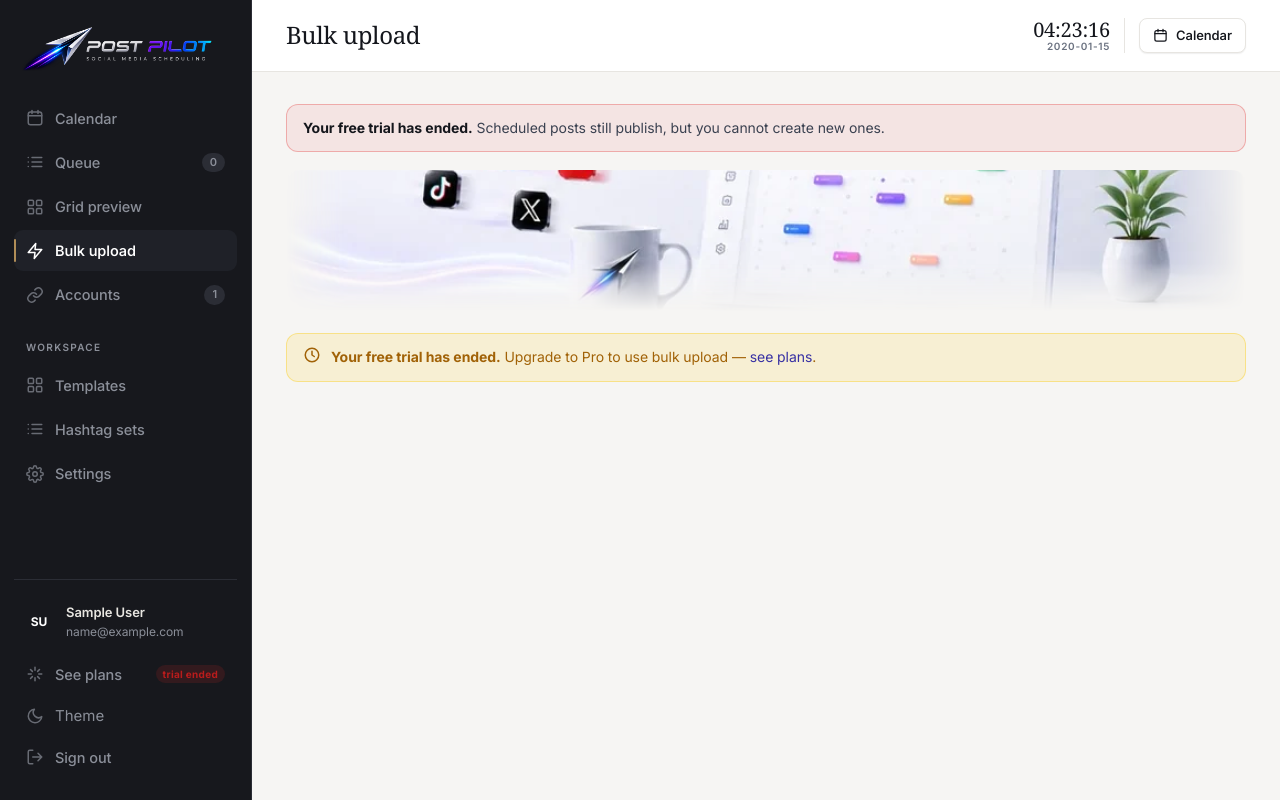
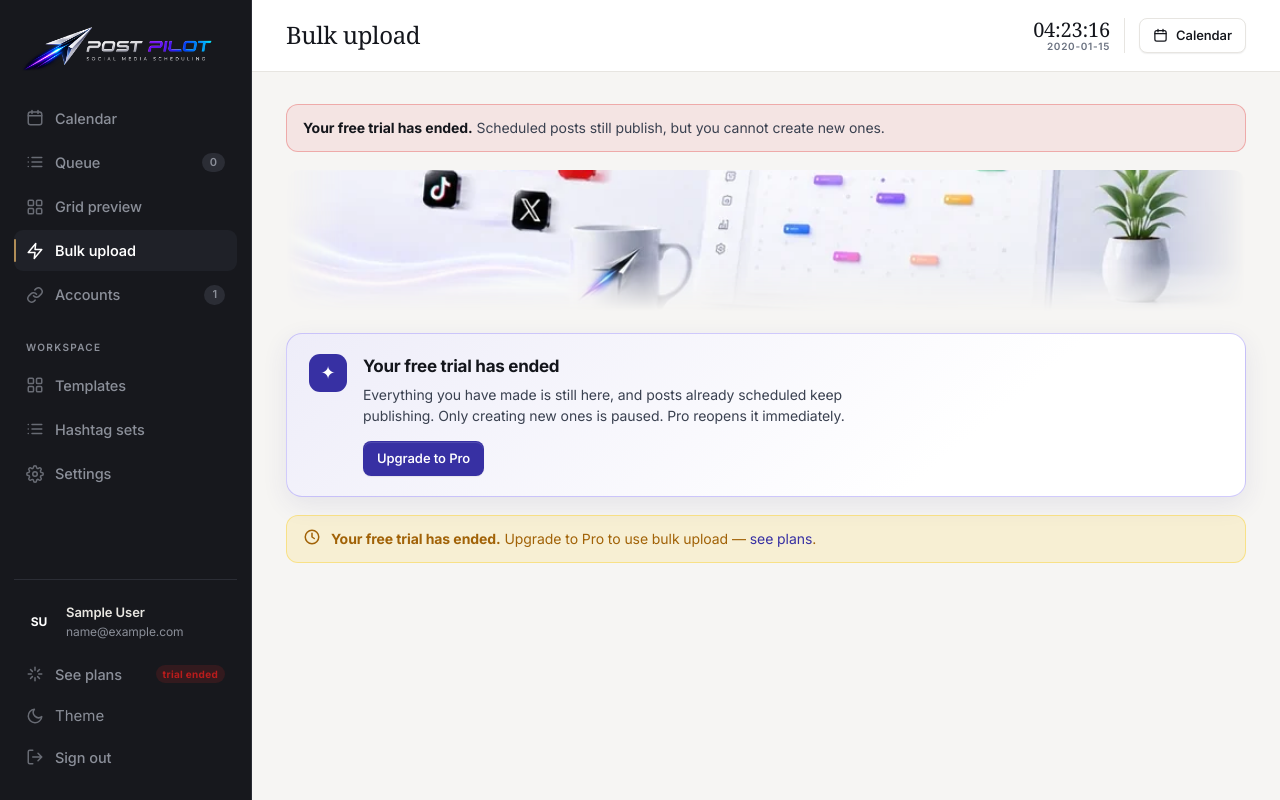
Before and after one commit to saimax72/postpilot, a PHP site: page /bulk.php in a window 1280 px wide. Run offline with PHP 8.4, Linux system fonts and the light colour scheme; the visitor is signed in with stand-in values (Sample User, id 1); tables that the repository leaves empty hold one stand-in row (values such as "Sample post"); some libraries are stand-ins or nearby versions; some web fonts are replaced.

Commit message:
Guide trial users towards Pro, without nagging them
A banner that says "upgrade!" on every page from day one is invisible by day
two, so the guidance escalates instead of shouting from the start: silent while
there is headroom, a plain statement of the number where that number matters,
and a real prompt only when the user is near a wall or has hit one.

Bulk upload always says how many posts are left, since that is the page where
the limit actually bites and finding out afterwards is the bad outcome. The
calendar, queue and grid stay quiet until the last few posts of the day or the
last two days of the trial. Settings carries an explicit Upgrade button.

The button goes to checkout when payments are configured and to the plans page
when they are not, so the same call to action works either way.

Administrators and anyone already on Pro see none of it.

Co-Authored-By: Claude Opus 5 <noreply@anthropic.com>

```diff
--- a/app/plans.php
+++ b/app/plans.php
@@ -247,6 +247,87 @@ function posts_remaining_today(int $userId, ?array $user = null): ?int
     return max(0, $limit - usage_posts_today($userId, $user));
 }
 
+/** Where an upgrade actually starts: checkout if it exists, the plans page if not. */
+function upgrade_url(): string
+{
+    return billing_enabled() ? '/upgrade.php' : '/pricing.php';
+}
+
+/**
+ * Contextual guidance towards Pro, for someone still on the trial.
+ *
+ * Deliberately quiet until it is relevant. A banner that says "upgrade!" on
+ * every page from day one is ignored by day two, so this stays informational
+ * while there is plenty of headroom and only becomes a prompt when the user is
+ * actually near a wall - or has hit one.
+ *
+ * $always shows the quiet form even with headroom. Use it on the pages where
+ * knowing the number ahead of time matters, like bulk upload.
+ */
+function upgrade_nudge(bool $always = false, ?array $user = null): string
+{
+    $user = $user ?: auth_user();
+    if (!$user || is_admin_user($user) || plan_key($user) !== 'trial') {
+        return '';
+    }
+
+    $uid   = (int)$user['id'];
+    $limit = plan_limit('posts_per_day', $user);
+    $used  = usage_posts_today($uid, $user);
+    $left  = $limit > 0 ? max(0, $limit - $used) : null;
+    $days  = trial_days_left($user);
+
+    $btn = '<a class="btn btn-sm" href="' . upgrade_url() . '">Upgrade to Pro</a>';
+
+    if (trial_expired($user)) {
+        return upgrade_panel('Your free trial has ended',
+            'Everything you have made is still here, and posts already scheduled keep publishing. '
+            . 'Only creating new ones is paused. Pro reopens it immediately.', $btn);
+    }
+
+    if ($left === 0) {
+        return upgrade_panel('That is today&rsquo;s ' . $limit . ' posts',
+            'The limit resets at midnight in your timezone. Pro removes it entirely, along with '
+            . 'the ' . TRIAL_DAYS . '-day clock.', $btn);
+    }
+
+    // Near a wall: little headroom left today, or the trial nearly over.
+    $tight = ($limit > 0 && $left <= max(2, (int)ceil($limit * 0.3))) || $days <= 2;
+
+    if ($tight) {
+        $why = $days <= 2
+            ? 'Your trial ends ' . ($days <= 0 ? 'today' : ($days === 1 ? 'tomorrow' : 'in ' . $days . ' days')) . '.'
+            : 'You have ' . $left . ' post' . ($left === 1 ? '' : 's') . ' left today.';
+        return upgrade_panel($why . ' Pro has no limits',
+            'Unlimited posts, unlimited channels, and nothing to keep an eye on. '
+            . billing_price_label() . ' ' . billing_period_label() . '.', $btn);
+    }
+
+    if (!$always) {
+        return '';
+    }
+
+    // Plenty of room: state the number, do not sell.
+    return '<div class="limit-wrap"><div class="limit-note is-quiet">'
+         . '<div class="limit-body"><p style="margin:0">'
+         . '<strong>' . $left . ' more post' . ($left === 1 ? '' : 's') . ' today</strong> on your free trial'
+         . ($days !== null ? ', ' . $days . ' day' . ($days === 1 ? '' : 's') . ' of trial left' : '')
+         . '. <a href="' . upgrade_url() . '">Pro removes both limits</a>.'
+         . '</p></div></div></div>';
+}
+
+/** The panel shape shared by every nudge, and mirrored by bulk.js. */
+function upgrade_panel(string $title, string $body, string $action): string
+{
+    return '<div class="limit-wrap"><div class="limit-note">'
+         . '<div class="limit-icon">&#10022;</div>'
+         . '<div class="limit-body">'
+         . '<h4>' . $title . '</h4>'
+         . '<p>' . $body . '</p>'
+         . $action
+         . '</div></div></div>';
+}
+
 /** Usage lines for the settings page. */
 function plan_usage_rows(int $userId, ?array $user = null): array
 {
--- a/assets/css/app.css
+++ b/assets/css/app.css
@@ -1900,3 +1900,16 @@ table.data tbody tr:hover { background: var(--line-soft); }
 }
 .limit-tally { color: var(--muted) !important; }
 .limit-body .btn { margin-top: 4px; }
+
+/* The informational form: a line of fact, not a pitch. Used while the user
+   still has plenty of headroom, so it does not become wallpaper. */
+.limit-note.is-quiet {
+  padding: 11px 16px;
+  background: var(--line-soft);
+  border-color: var(--line);
+  box-shadow: none;
+}
+.limit-note.is-quiet .limit-body p {
+  font-size: .8125rem; color: var(--muted);
+}
+.limit-note.is-quiet a { color: var(--brand); font-weight: 600; }
--- a/bulk.php
+++ b/bulk.php
@@ -12,6 +12,7 @@ layout_head('Bulk upload', 'Bulk upload',
     '<a class="btn btn-ghost btn-sm" href="/dashboard.php">' . icon('calendar', 15) . ' Calendar</a>');
 
 echo page_banner('banner-05-calendar-desk');
+echo upgrade_nudge(true);
 ?>
 
 <?php if (trial_expired()): ?>
--- a/dashboard.php
+++ b/dashboard.php
@@ -59,6 +59,7 @@ $actions = '<a class="btn btn-ghost btn-sm" href="/bulk.php">' . icon('zap', 15)
 layout_head('Calendar', 'Calendar', $actions);
 
 echo page_banner('banner-01-calendar-platforms');
+echo upgrade_nudge(false);
 ?>
 
 <?php if (!$accounts): ?>
--- a/grid.php
+++ b/grid.php
@@ -45,6 +45,7 @@ layout_head('Grid preview', 'Grid preview',
     '<button class="btn" onclick="Composer.open()">' . icon('plus', 16) . ' New post</button>');
 
 echo page_banner('banner-02-calendar-mobile');
+echo upgrade_nudge(false);
 ?>
 
 <?php if (!$visual): ?>
--- a/queue.php
+++ b/queue.php
@@ -59,6 +59,7 @@ $actions = '<a class="btn btn-ghost btn-sm" href="/dashboard.php">' . icon('cale
 layout_head('Queue', 'Queue', $actions);
 
 echo page_banner('banner-03-workflow-icons');
+echo upgrade_nudge(false);
 ?>
 
 <?php if ($next): ?>
```
Also changed, not shown: settings.php (+7 -1 lines).
